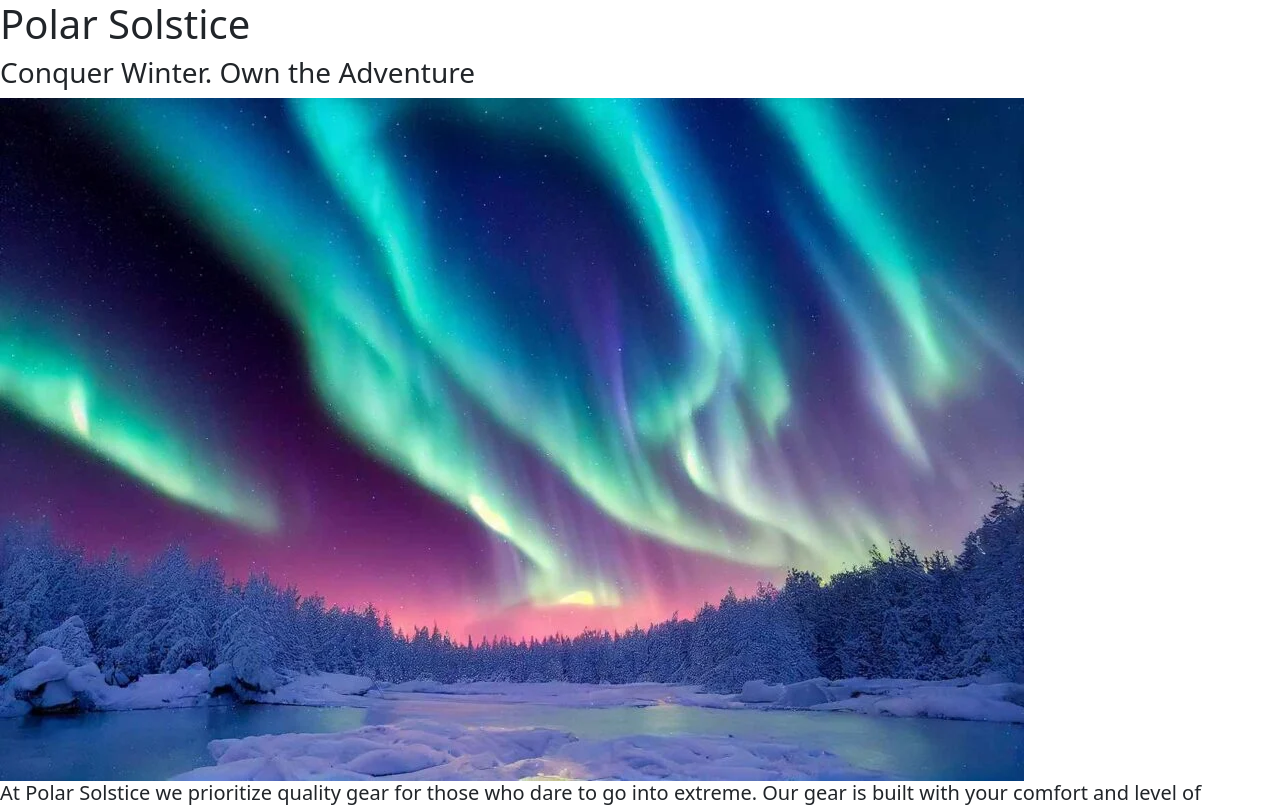
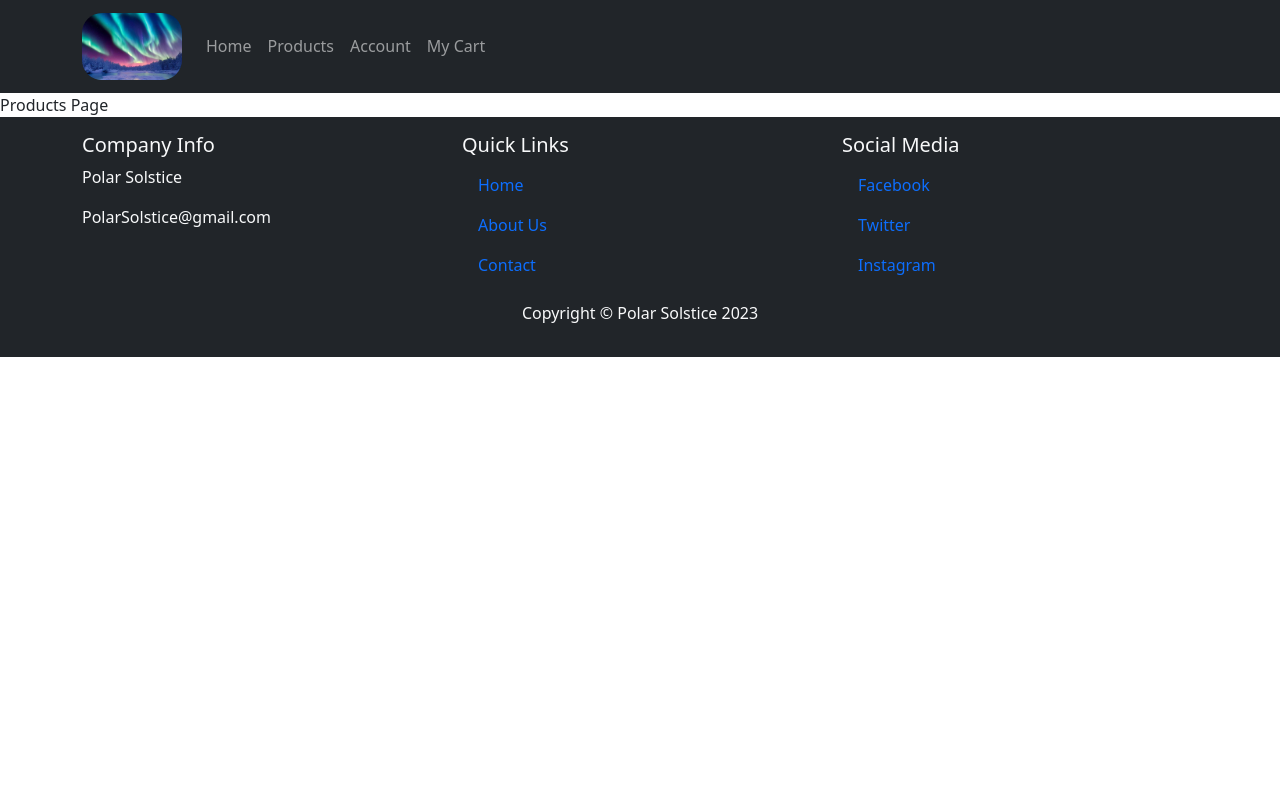
Before and after one commit to 1-TeamCool/Polar-Solstice, a React (Vite) app: page /products in a window 1280 px wide. Shown: the top 807 px of the page. Built offline with nearby package versions, Linux system fonts and the light colour scheme.

Commit message:
created hp and footer components and updated app.jsx

```diff
--- a/index.html
+++ b/index.html
@@ -7,10 +7,6 @@
   </head>
 
   <body>
-    <h1>Polar Solstice</h1>
-    <h3>Conquer Winter. Own the Adventure</h3>
-    <img src="/src/images/home.png" />
-    <h5>At Polar Solstice we prioritize quality gear for those who dare to go into extreme. Our gear is built with your comfort and level of adventure in mind. We pride ourselves in providing sustainable options to make sure we give back to the Earth.</h5>
     <div id="root"></div>
     <script type="module" src="/src/main.jsx"></script>
   </body>
--- a/src/App.jsx
+++ b/src/App.jsx
@@ -1,20 +1,22 @@
 import {BrowserRouter as Router, Route, Routes} from "react-router-dom";
 import Navigation from "./components/navigation.jsx";
+import Homepage from "./components/homepage.jsx";
 import Account from "./pages/account.jsx";
 import Cart from "./pages/cart.jsx";
 import Products from "./pages/products.jsx";
+import Footer from "./components/footer.jsx";
 
 const App = () => {
   return (
       <Router>
         <Navigation/>
         <Routes>
-          {/* Home route here */}
+          <Route exact path="/homepage" element={<Homepage/>} />
           <Route exact path="/account" element={<Account/>} />
           <Route exact path="/cart" element={<Cart/>} />
           <Route exact path="/products" element={<Products/>} />
         </Routes>
-        {/* Footer here */}
+        <Footer/>
       </Router>
   )
 }
--- /dev/null
+++ b/src/components/footer.jsx
@@ -0,0 +1,40 @@
+import React from 'react';
+import { Container, Row, Col, Nav } from 'react-bootstrap';
+
+const Footer = () => {
+    return (
+        <footer className="bg-dark text-light py-3">
+          <Container>
+            <Row>
+              <Col md={4}>
+                <h5>Company Info</h5>
+                <p>Polar Solstice</p>
+                <p>PolarSolstice@gmail.com</p>
+              </Col>
+              <Col md={4}>
+                <h5>Quick Links</h5>
+                <Nav className="flex-column">
+                  <Nav.Link href="#">Home</Nav.Link>
+                  <Nav.Link href="#">About Us</Nav.Link>
+                  <Nav.Link href="#">Contact</Nav.Link>
+                </Nav>
+              </Col>
+              <Col md={4}>
+                <h5>Social Media</h5>
+                <Nav className="flex-column">
+                  <Nav.Link href="#">Facebook</Nav.Link>
+                  <Nav.Link href="#">Twitter</Nav.Link>
+                  <Nav.Link href="#">Instagram</Nav.Link>
+                </Nav>
+              </Col>
+            </Row>
+            <Row className="mt-3">
+              <Col className="text-center">
+                <p>Copyright &copy; Polar Solstice 2023</p>
+              </Col>
+            </Row>
+          </Container>
+        </footer>
+)};
+
+export default Footer;
--- /dev/null
+++ b/src/components/homepage.jsx
@@ -0,0 +1,14 @@
+import React from 'react';
+
+const Homepage = () => {
+    return (
+      <>
+        <h1>Polar Solstice</h1>
+        <h3>Conquer Winter. Own the Adventure</h3>
+        <img src="./src/images/home.png" />
+        <h5>At Polar Solstice we prioritize quality gear for those who dare to go into extreme. Our gear is built with your comfort and level of adventure in mind. We pride ourselves in providing sustainable options to make sure we give back to the Earth.</h5>
+      </>
+
+)};
+
+export default Homepage;
--- a/src/components/navigation.jsx
+++ b/src/components/navigation.jsx
@@ -11,7 +11,7 @@ const Navigation = () => {
                         <img style={{width: "100px", borderRadius: "20px"}} src={homeImage} alt="Home Image" />
                     </Navbar.Brand>
                     <Nav className="me-auto">
-                        <Nav.Link href="/home">Home</Nav.Link>
+                        <Nav.Link href="/homepage">Home</Nav.Link>
                         <Nav.Link href="/products">Products</Nav.Link>
                         <Nav.Link href="/account">Account</Nav.Link>
                         <Nav.Link href="/cart">My Cart</Nav.Link>
```
